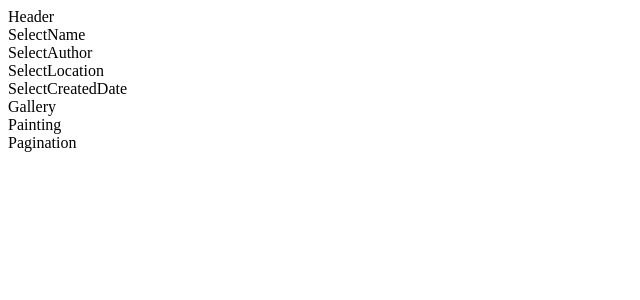
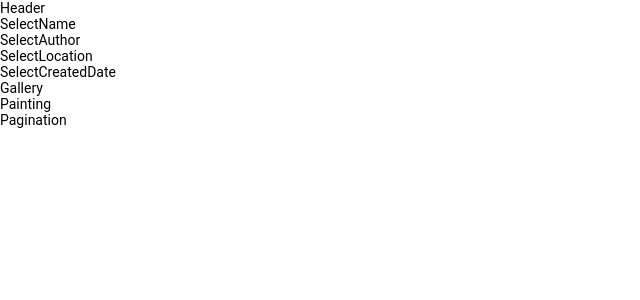
Before and after one commit to unknown-cat/FWT, a React (Create React App) app: page / in a window 1280 px wide. Shown: the top 300 px of the page, without its empty margins (0-640 px from the left). Built offline with nearby package versions, Linux system fonts and the light colour scheme.

Commit message:
add global styles

```diff
--- a/src/App.jsx
+++ b/src/App.jsx
@@ -1,9 +1,11 @@
 import React from 'react';
 import { Header, SearchForm, Gallery, Pagintaion } from './containers';
+import GlobalStyles from './globalStyles';
 
 export const App = () => {
   return (
     <>
+      <GlobalStyles />
       <Header />
       <SearchForm />
       <Gallery />
--- /dev/null
+++ b/src/globalStyles.jsx
@@ -0,0 +1,35 @@
+import { createGlobalStyle } from 'styled-components';
+
+export default createGlobalStyle`
+* {
+  box-sizing: border-box;
+  padding: 0;
+  margin: 0;
+  scroll-behavior: smooth;
+}
+
+html {
+  font-size: 14px;
+}
+
+ul {
+  list-style-type: none;
+}
+
+a {
+  text-decoration: none;
+  color: black;
+}
+
+body {
+  min-width: 320px;
+  margin: auto;
+  background: white;
+  color: black;
+  font-family: 'Roboto', sans-serif;
+  font-weight: 400;
+  font-style: normal;
+  font-size: 1rem;
+  transition: all 0.25s linear;
+}
+`;
```
